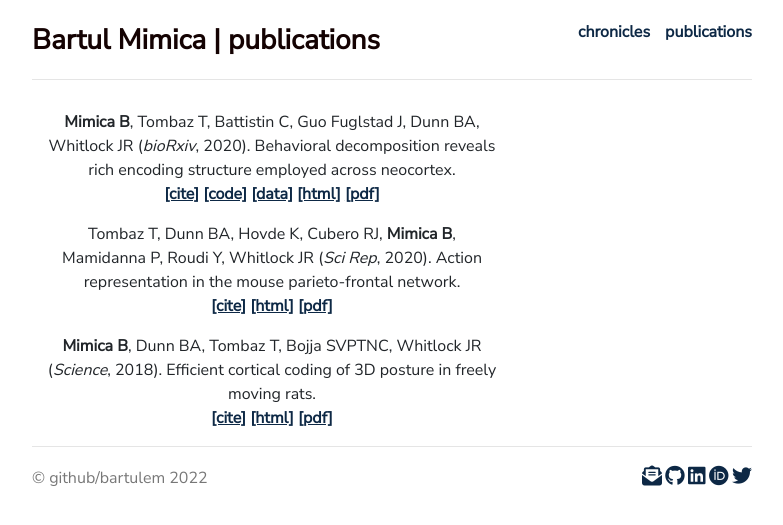
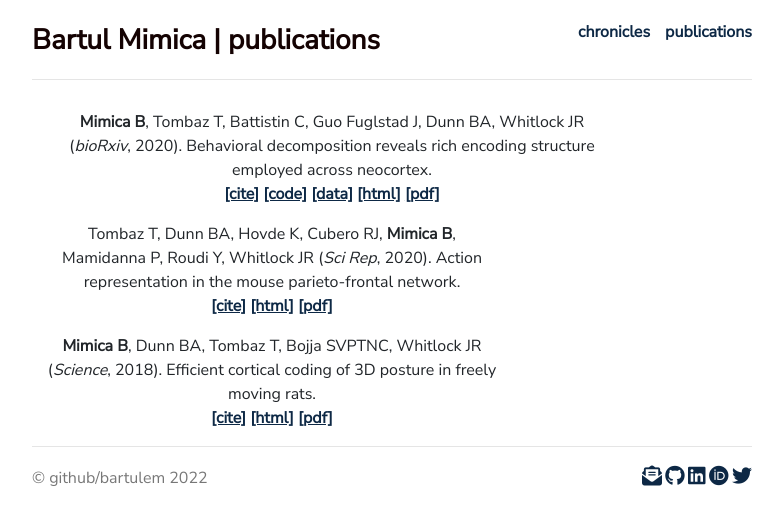
Before and after one commit to bartulem/bartulem.github.io, a Jekyll site: the page built from publications/index.html, in a window 1280 px wide. Shown: the top 525 px of the page, without its empty margins (248-1031 px from the left). Built offline with Jekyll 4.4.1, drawn with Linux system fonts in a browser that asks for light colours; nearby versions of some CDN libraries; comment, search, counter and statistics services are not loaded; a style sheet for code colours, icons or effects is not loaded.

Commit message:
add pub list v10

```diff
--- a/publications/index.html
+++ b/publications/index.html
@@ -6,16 +6,16 @@
 
 <div class="container">
   <div class="row">
-    <div class="col-sm-8">
+    <div class="col-sm-10">
 	<center>
       	   <p><b>Mimica B</b>, Tombaz T, Battistin C, Guo Fuglstad J, Dunn BA, Whitlock JR (<em>bioRxiv</em>, 2020). Behavioral decomposition reveals rich encoding structure employed across neocortex.<br>
 	    <a href="files/mimica2022.bib" download><u>[cite]</u></a> <a href="https://github.com/bartulem/KISN-pancortical-kinematics" target="_blank"><u>[code]</u></a> <a href="https://figshare.com/articles/dataset/Rat_3D_Tracking_E-Phys_KISN_2020_Dataset/17903834" target="_blank"><u>[data]</u></a> <a href="https://www.biorxiv.org/content/10.1101/2022.02.08.479515v2" target="_blank"><u>[html]</u></a> <a href="/files/MTBFDW_2022_bioRxiv.pdf" target="_blank"><u>[pdf]</u></a>
 	</center>
     </div>
-    <div class="col-sm-2">
+    <div class="col-sm-1">
     	</a> <span class="__dimensions_badge_embed__" data-doi="10.1101/2022.02.08.479515" data-style="small_circle"></span><script async src="https://badge.dimensions.ai/badge.js" charset="utf-8"></script>
     </div>
-    <div class="col-sm-2">
+    <div class="col-sm-1">
         <a class="altmetric-embed" data-badge-popover="right" data-badge-type="donut" data-doi="10.1101/2022.02.08.479515" data-hide-no-mentions="true"></a>
     </div>
   </div>
```
